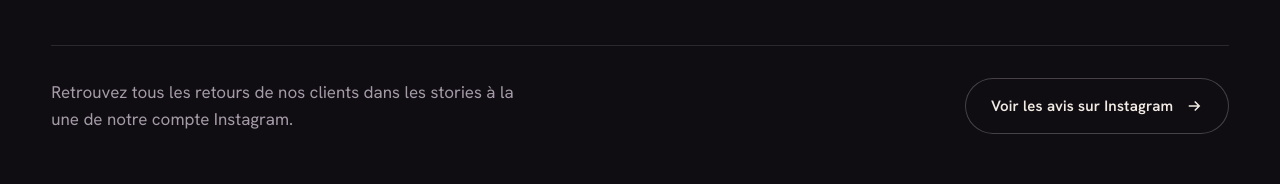
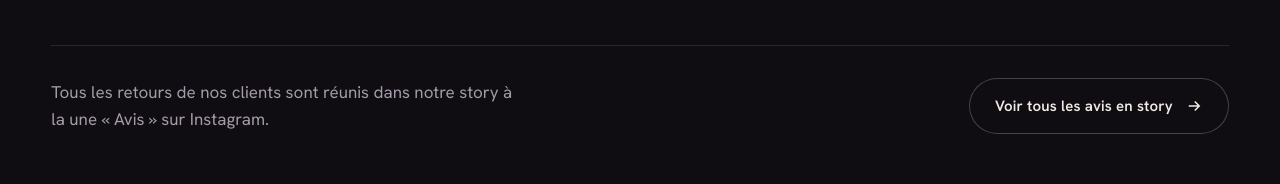
Before and after one commit to arthurpsrt/discord-verification-bot, a plain HTML site: page tmk-moments/index.html in a window 1280 px wide. Shown: the part 6945-7129 px from the top of the page. Drawn offline with nearby package versions, Linux system fonts and the light colour scheme.

Commit message:
Link client reviews button to the Instagram highlight
Co-Authored-By: Claude Opus 5.5 <noreply@anthropic.com>
Claude-Session: https://claude.ai/code/session_017Xn9aCj8RMvcAJrdxaGSL2

```diff
--- a/tmk-moments/index.html
+++ b/tmk-moments/index.html
@@ -673,8 +673,8 @@ section { position: relative; }
       </ul>
     </div>
     <div class="proof-foot">
-      <p>Retrouvez tous les retours de nos clients dans les stories à la une de notre compte Instagram.</p>
-      <a href="https://instagram.com/tmkmoments" target="_blank" rel="noopener" class="btn btn--ghost magnetic">Voir les avis sur Instagram
+      <p>Tous les retours de nos clients sont réunis dans notre story à la une « Avis » sur Instagram.</p>
+      <a href="https://www.instagram.com/s/aGlnaGxpZ2h0OjE3ODgxODgyMzgzMzQzNTIz" target="_blank" rel="noopener" class="btn btn--ghost magnetic">Voir tous les avis en story
         <svg class="arr" viewBox="0 0 24 24" fill="none" stroke="currentColor" stroke-width="2"><path d="M5 12h14M13 6l6 6-6 6"/></svg></a>
     </div>
   </div>
```
